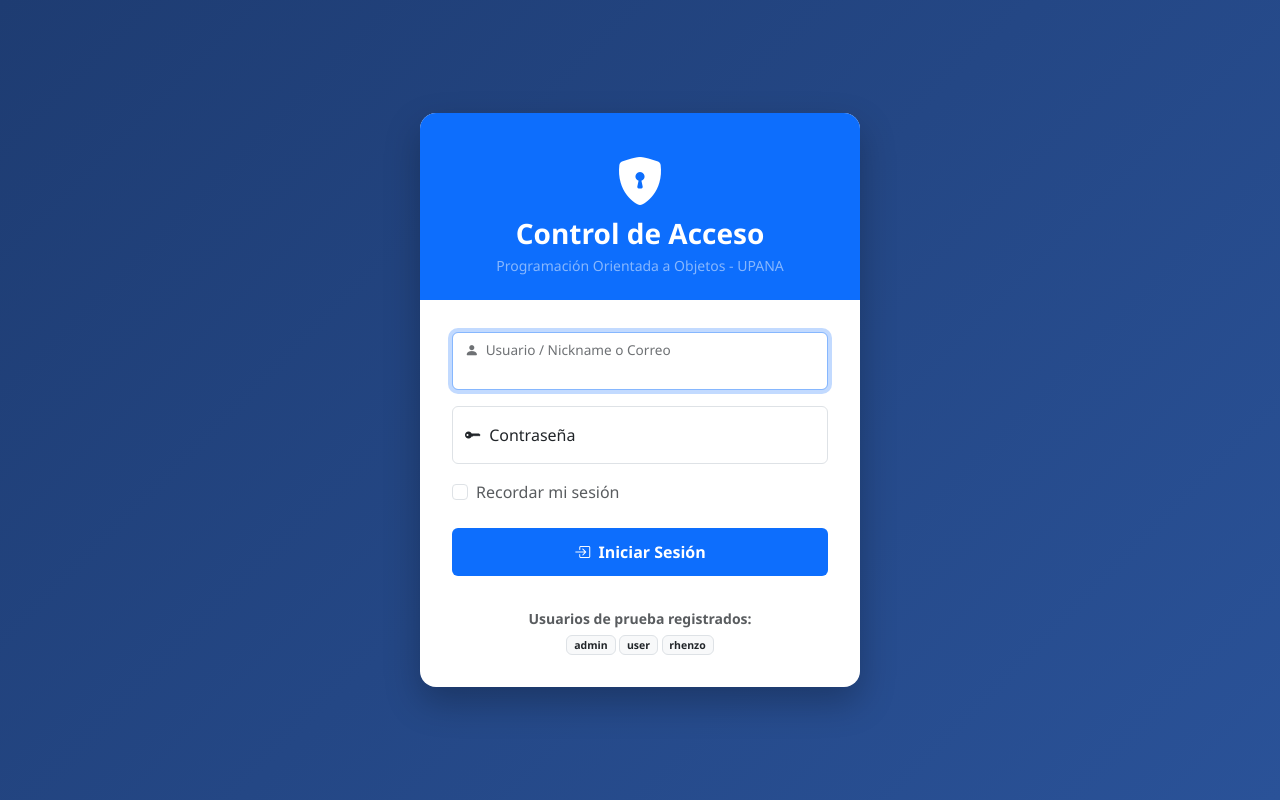
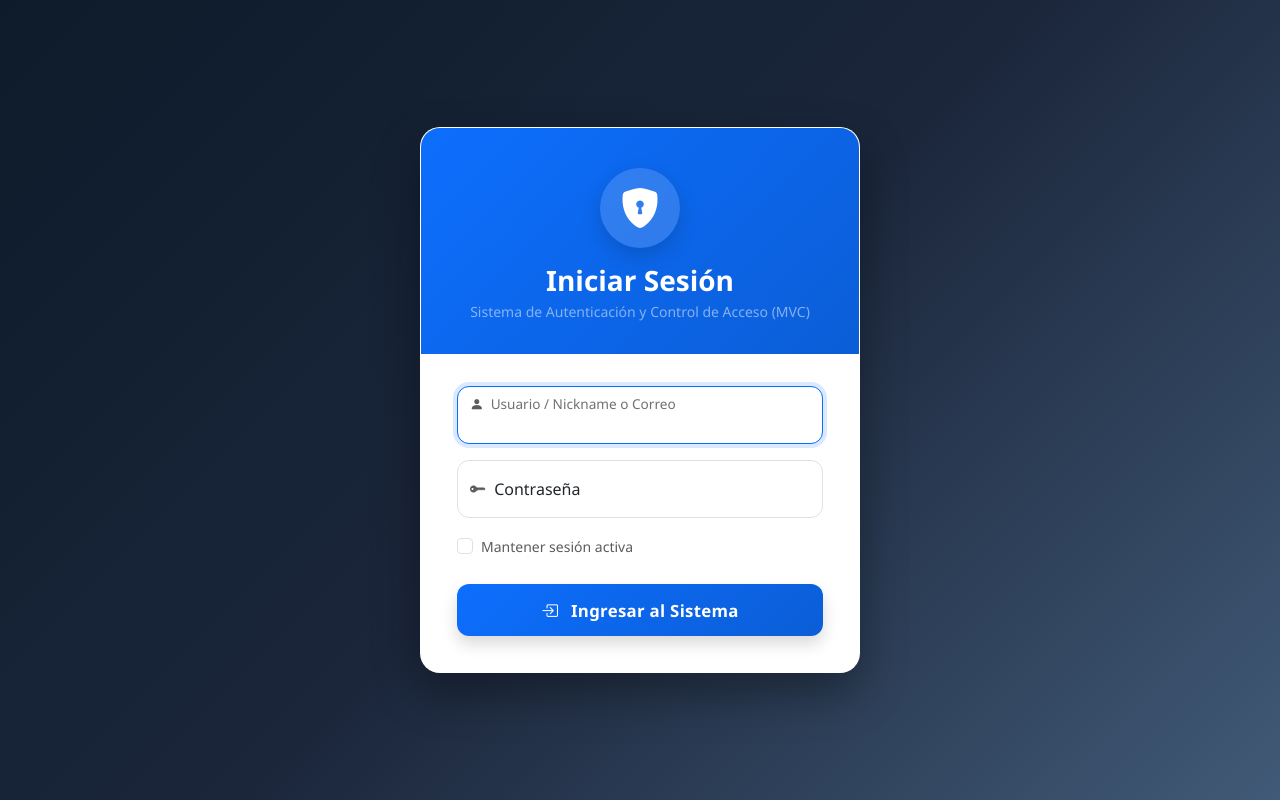
Before and after one commit to Rhenzogo/Proyecto-Login-MVC, an ASP.NET Core app: page / in a window 1280 px wide. Run offline with ASP.NET Core 8, Linux system fonts and the light colour scheme.

Commit message:
views adedd

```diff
--- a/LoginMVC/Controllers/AccessController.cs
+++ b/LoginMVC/Controllers/AccessController.cs
@@ -71,7 +71,7 @@ public class AccessController : Controller
         }
         else
         {
-            // Migración automática si estaba en texto plano
+            // Migración automática del en texto plano
             if (usuario.Contrasena == password)
             {
                 passwordValida = true;
@@ -117,7 +117,7 @@ public class AccessController : Controller
         return RedirectToAction("Index", "Home");
     }
 
-    // HTTP POST: /Access/Logout
+    // Acción Logout: Destruir cookies de sesión activos y redirigir al Login
     [HttpPost]
     [ValidateAntiForgeryToken]
     public async Task<IActionResult> Logout()
@@ -126,9 +126,8 @@ public class AccessController : Controller
         return RedirectToAction("Login", "Access");
     }
 
-    // HTTP GET: /Access/Logout (por si se navega directamente vía GET)
     [HttpGet]
-    public async Task<IActionResult> Exit()
+    public async Task<IActionResult> Logout(string? redirect = null)
     {
         await HttpContext.SignOutAsync(CookieAuthenticationDefaults.AuthenticationScheme);
         return RedirectToAction("Login", "Access");
--- a/LoginMVC/Views/Access/Login.cshtml
+++ b/LoginMVC/Views/Access/Login.cshtml
@@ -9,110 +9,179 @@
     <meta charset="utf-8" />
     <meta name="viewport" content="width=device-width, initial-scale=1.0" />
     <title>@ViewData["Title"] - Control de Acceso</title>
+    <!-- Bootstrap CSS y Bootstrap Icons -->
     <link rel="stylesheet" href="~/lib/bootstrap/dist/css/bootstrap.min.css" />
     <link rel="stylesheet" href="https://cdn.jsdelivr.net/npm/bootstrap-icons@1.11.3/font/bootstrap-icons.min.css" />
     <style>
         body {
-            background: linear-gradient(135deg, #1e3c72 0%, #2a5298 100%);
+            background: linear-gradient(135deg, #0d1b2a 0%, #1b263b 50%, #415a77 100%);
             min-height: 100vh;
             display: flex;
             align-items: center;
             justify-content: center;
-            font-family: 'Segoe UI', Tahoma, Geneva, Verdana, sans-serif;
+            font-family: 'Segoe UI', system-ui, -apple-system, sans-serif;
             margin: 0;
-            padding: 1rem;
+            padding: 1.5rem;
         }
+
         .login-card {
             background: #ffffff;
-            border-radius: 1rem;
-            box-shadow: 0 15px 35px rgba(0, 0, 0, 0.25);
-            overflow: hidden;
+            border-radius: 1.25rem;
+            box-shadow: 0 20px 45px rgba(0, 0, 0, 0.35);
             width: 100%;
             max-width: 440px;
-            animation: fadeIn 0.5s ease-in-out;
+            overflow: hidden;
+            border: 1px solid rgba(255, 255, 255, 0.1);
+            animation: slideUp 0.5s ease-out;
         }
+
         .login-header {
-            background: #0d6efd;
+            background: linear-gradient(135deg, #0d6efd 0%, #0b5ed7 100%);
             color: #ffffff;
-            padding: 2rem 1.5rem 1.5rem;
+            padding: 2.5rem 2rem 2rem;
             text-align: center;
         }
-        .login-header i {
-            font-size: 3rem;
-            margin-bottom: 0.5rem;
+
+        .login-icon-box {
+            width: 80px;
+            height: 80px;
+            background: rgba(255, 255, 255, 0.15);
+            backdrop-filter: blur(5px);
+            border-radius: 50%;
+            display: inline-flex;
+            align-items: center;
+            justify-content: center;
+            margin-bottom: 1rem;
+            box-shadow: 0 8px 20px rgba(0, 0, 0, 0.15);
         }
+
+        .login-icon-box i {
+            font-size: 2.5rem;
+            color: #ffffff;
+        }
+
         .login-body {
-            padding: 2rem;
+            padding: 2rem 2.25rem 2.25rem;
         }
+
+        .form-floating > .form-control {
+            border-radius: 0.75rem;
+            border: 1.5px solid #dee2e6;
+            padding-left: 1rem;
+            transition: all 0.25s ease-in-out;
+        }
+
+        .form-floating > .form-control:focus {
+            border-color: #0d6efd;
+            box-shadow: 0 0 0 0.25rem rgba(13, 110, 253, 0.15);
+        }
+
         .btn-login {
-            background-color: #0d6efd;
+            background: linear-gradient(135deg, #0d6efd 0%, #0b5ed7 100%);
             border: none;
-            padding: 0.75rem;
+            border-radius: 0.75rem;
+            padding: 0.85rem;
             font-weight: 600;
-            font-size: 1rem;
-            transition: all 0.3s;
+            font-size: 1.05rem;
+            letter-spacing: 0.3px;
+            transition: all 0.3s ease;
         }
+
         .btn-login:hover {
-            background-color: #0b5ed7;
             transform: translateY(-2px);
-            box-shadow: 0 4px 12px rgba(13, 110, 253, 0.3);
+            box-shadow: 0 6px 18px rgba(13, 110, 253, 0.35);
         }
-        @@keyframes fadeIn {
-            from { opacity: 0; transform: translateY(-15px); }
-            to { opacity: 1; transform: translateY(0); }
+
+        .btn-login:active {
+            transform: translateY(0);
+        }
+
+        @@keyframes slideUp {
+            from {
+                opacity: 0;
+                transform: translateY(25px);
+            }
+            to {
+                opacity: 1;
+                transform: translateY(0);
+            }
         }
     </style>
 </head>
 <body>
     <div class="login-card">
+        <!-- Encabezado con Icono y Títulos -->
         <div class="login-header">
-            <i class="bi bi-shield-lock-fill"></i>
-            <h3 class="fw-bold mb-1">Control de Acceso</h3>
-            <p class="mb-0 small text-white-50">Programación Orientada a Objetos - UPANA</p>
+            <div class="login-icon-box">
+                <i class="bi bi-shield-lock-fill"></i>
+            </div>
+            <h3 class="fw-bold mb-1">Iniciar Sesión</h3>
+            <p class="mb-0 text-white-50 small">Sistema de Autenticación y Control de Acceso (MVC)</p>
         </div>
 
         <div class="login-body">
+            <!-- Mensaje de Error en caso de credenciales fallidas -->
             @if (ViewBag.Error != null)
             {
-                <div class="alert alert-danger alert-dismissible fade show d-flex align-items-center" role="alert">
-                    <i class="bi bi-exclamation-triangle-fill flex-shrink-0 me-2 fs-5"></i>
-                    <div>@ViewBag.Error</div>
+                <div class="alert alert-danger alert-dismissible fade show d-flex align-items-center rounded-3 p-3 mb-4 shadow-sm" role="alert">
+                    <i class="bi bi-exclamation-octagon-fill flex-shrink-0 me-2 fs-5"></i>
+                    <div class="small fw-semibold">
+                        @ViewBag.Error
+                    </div>
                     <button type="button" class="btn-close ms-auto" data-bs-dismiss="alert" aria-label="Close"></button>
                 </div>
             }
 
+            <!-- Formulario Responsivo -->
             <form asp-action="Login" asp-controller="Access" asp-route-returnUrl="@ViewData["ReturnUrl"]" method="post" autocomplete="off">
                 @Html.AntiForgeryToken()
 
+                <!-- Campo Usuario / Nickname o Correo -->
                 <div class="form-floating mb-3">
-                    <input type="text" name="nickname" id="nickname" class="form-control" placeholder="admin o admin@upana.edu.gt" required autofocus />
-                    <label for="nickname"><i class="bi bi-person-fill me-1"></i> Usuario / Nickname o Correo</label>
+                    <input type="text"
+                           name="nickname"
+                           id="nickname"
+                           class="form-control"
+                           placeholder="ejemplo@upana.edu.gt"
+                           required
+                           autofocus />
+                    <label for="nickname">
+                        <i class="bi bi-person-fill text-muted me-1"></i> Usuario / Nickname o Correo
+                    </label>
                 </div>
 
-                <div class="form-floating mb-3">
-                    <input type="password" name="password" id="password" class="form-control" placeholder="Contraseña" required />
-                    <label for="password"><i class="bi bi-key-fill me-1"></i> Contraseña</label>
+                <!-- Campo Contraseña -->
+                <div class="form-floating mb-3 position-relative">
+                    <input type="password"
+                           name="password"
+                           id="password"
+                           class="form-control"
+                           placeholder="Contraseña"
+                           required />
+                    <label for="password">
+                        <i class="bi bi-key-fill text-muted me-1"></i> Contraseña
+                    </label>
                 </div>
 
-                <div class="form-check mb-4">
-                    <input type="checkbox" name="keepLoggedIn" id="keepLoggedIn" value="true" class="form-check-input" />
-                    <label for="keepLoggedIn" class="form-check-label text-muted">Recordar mi sesión</label>
+                <!-- Recordar Sesión -->
+                <div class="d-flex justify-content-between align-items-center mb-4">
+                    <div class="form-check">
+                        <input type="checkbox" name="keepLoggedIn" id="keepLoggedIn" value="true" class="form-check-input" />
+                        <label for="keepLoggedIn" class="form-check-label text-muted small user-select-none">
+                            Mantener sesión activa
+                        </label>
+                    </div>
                 </div>
 
-                <button type="submit" class="btn btn-login btn-primary w-100 mb-3">
-                    <i class="bi bi-box-arrow-in-right me-1"></i> Iniciar Sesión
+                <!-- Botón de Inicio de Sesión -->
+                <button type="submit" class="btn btn-login btn-primary w-100 shadow">
+                    <i class="bi bi-box-arrow-in-right me-2"></i> Ingresar al Sistema
                 </button>
-
-                <div class="text-center text-muted small mt-3">
-                    <p class="mb-1"><strong>Usuarios de prueba registrados:</strong></p>
-                    <span class="badge bg-light text-dark border">admin</span>
-                    <span class="badge bg-light text-dark border">user</span>
-                    <span class="badge bg-light text-dark border">rhenzo</span>
-                </div>
             </form>
         </div>
     </div>
 
+    <!-- Scripts Bootstrap -->
     <script src="~/lib/bootstrap/dist/js/bootstrap.bundle.min.js"></script>
 </body>
 </html>
--- a/LoginMVC/Views/Account/Login.cshtml
+++ b/LoginMVC/Views/Account/Login.cshtml
@@ -109,10 +109,6 @@
                     <i class="bi bi-box-arrow-in-right me-1"></i> Iniciar Sesión
                 </button>
 
-                <div class="text-center text-muted small mt-3">
-                    <p class="mb-1"><strong>Cuentas de prueba:</strong></p>
-                    <span><code>admin</code> | <code>user</code> | <code>rhenzo</code></span>
-                </div>
             </form>
         </div>
     </div>
--- a/LoginMVC/Views/Shared/_Layout.cshtml
+++ b/LoginMVC/Views/Shared/_Layout.cshtml
@@ -36,8 +36,8 @@
                             </span>
                             <form asp-controller="Access" asp-action="Logout" method="post" class="d-inline">
                                 @Html.AntiForgeryToken()
-                                <button type="submit" class="btn btn-outline-light btn-sm">
-                                    <i class="bi bi-box-arrow-right me-1"></i> Salir
+                                <button type="submit" class="btn btn-danger btn-sm shadow-sm px-3 fw-semibold">
+                                    <i class="bi bi-box-arrow-right me-1"></i> Cerrar Sesión
                                 </button>
                             </form>
                         }
```
Also changed, not shown: LoginMVC/Controllers/DashboardController.cs (+27 -8 lines), LoginMVC/Controllers/HomeController.cs (+26 -7 lines).
